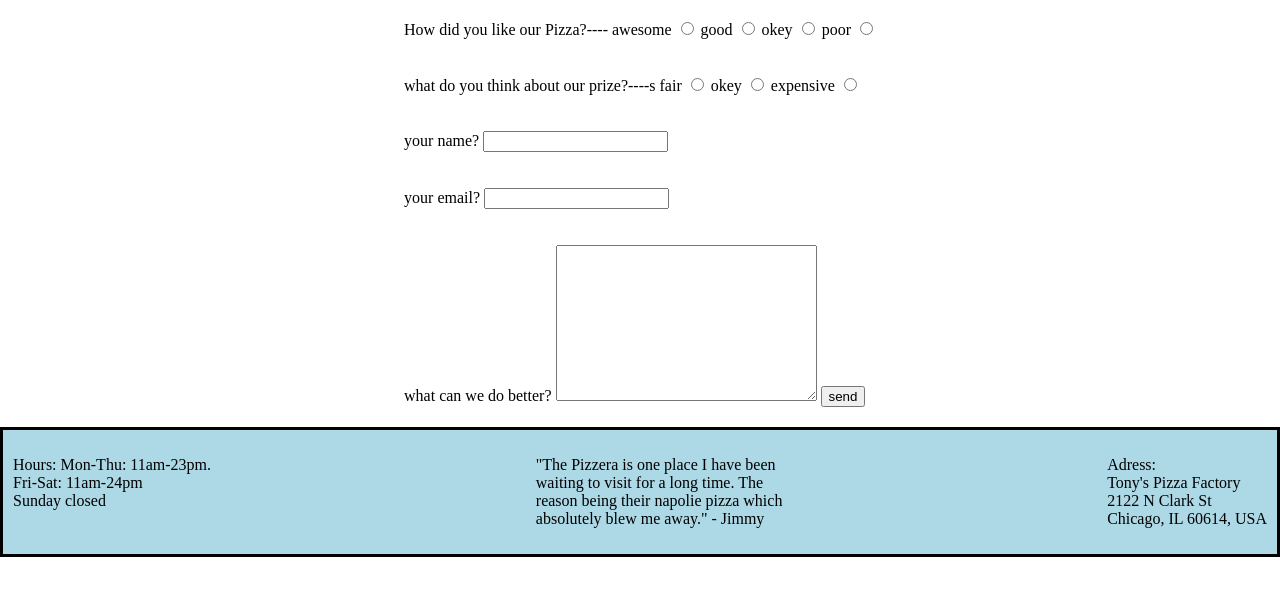
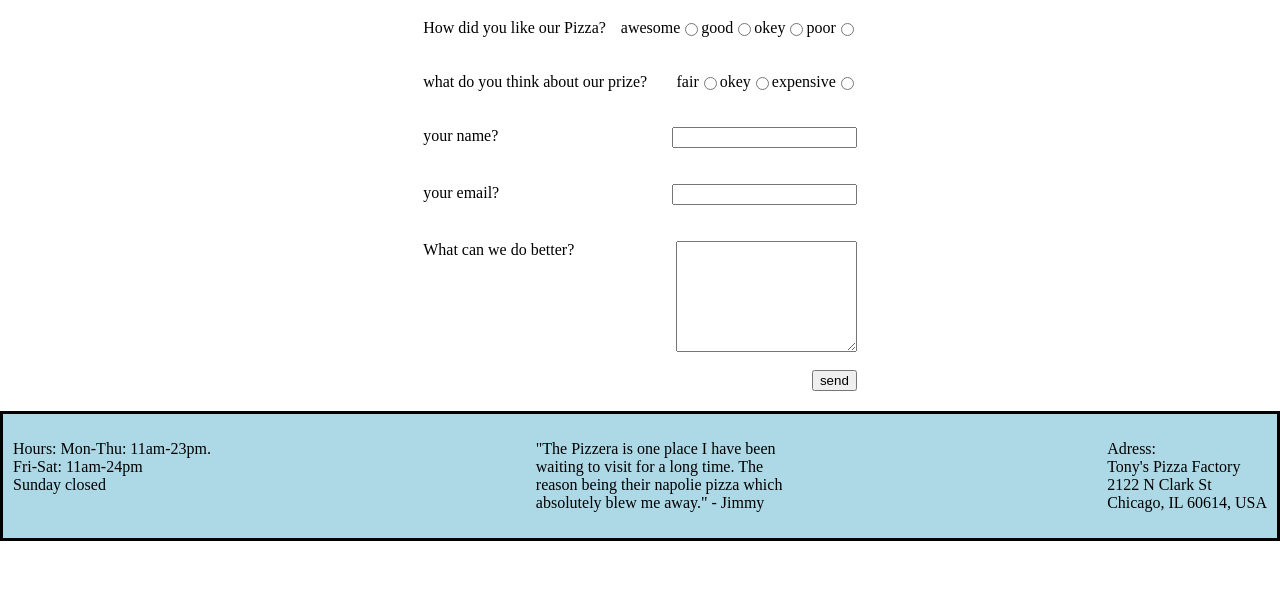
Before and after one commit to yanekreb/m293, a plain HTML site: page Pizza Website/feedback.html in a window 1280 px wide. Shown: the part 167-762 px from the top of the page. Drawn offline with Linux system fonts and the light colour scheme.

Commit message:
feedback, style1

```diff
--- a/Pizza Website/Style1.css
+++ b/Pizza Website/Style1.css
@@ -51,3 +51,20 @@ footer {
     display: flex;
     justify-content: space-between;
 }
+
+.rechtsbündig {
+    display: flex;
+    justify-content: center;
+    justify-content: flex-end;
+}
+
+.rechtsbündig1 {
+    display: flex;
+    justify-content: center;
+    justify-content: flex-end;
+    justify-content: space-between;
+}
+
+.margin {
+    margin-right: 15px;
+}
--- a/Pizza Website/feedback.html
+++ b/Pizza Website/feedback.html
@@ -24,31 +24,59 @@
 
         <div class="mittig">
             <form>
-                <label for="frage1">How did you like our Pizza?----</label>
+
+                <div class="warenkorb">
+                    <div class="margin">
+                        <label for="frage1">How did you like our Pizza?</label>
+                    </div>
+                    <div class="warenkorb">
                         <label for="a1">awesome </label>
-                <input type="radio" id="a1" name="a" value="awesome">
+                        <input type="radio" name="a" value="awesome">
                         <label for="a2">good</label>
-                <input type="radio" id="a2" name="a" value="good">
+                        <input type="radio" name="a" value="good">
                         <label for="a3">okey</label>
-                <input type="radio" id="a3" name="a" value="okey">
+                        <input type="radio" name="a" value="okey">
                         <label for="a4">poor</label>
-                <input type="radio" id="a4" name="a" value="poor"> <br> <br><br>
+                        <input type="radio" name="a" value="poor">
+                    </div>
+                </div>
+                <br><br>
 
-                <label for="frage2">what do you think about our prize?----s</label>
-                <label for="a12">fair </label>
-                <input type="radio" id="a12" name="a1" value="fair">
-                <label for="a13">okey </label>
-                <input type="radio" id="a13" name="a1" value="okey">
-                <label for="a14">expensive </label>
-                <input type="radio" id="a14" name="a1" value="expensive"><br><br><br>
+                <div class="warenkorb">
+                    <label for="frage2">what do you think about our prize?</label>
+                    <div class="warenkorb">
+                        <label for="a12">fair</label>
+                        <input type="radio" name="a1" value="fair">
+                        <label for="a13">okey</label>
+                        <input type="radio" name="a1" value="okey">
+                        <label for="a14">expensive</label>
+                        <input type="radio" name="a1" value="expensive">
+                    </div>
+                </div>
+                <br><br>
 
+                <div class="rechtsbündig1">
                     <label for="frage3">your name?</label>
-                <input type="text" id="frage3" name="frage3" value=""> <br> <br> <br>
+                    <input type="text" name="frage3" value="">
+                </div>
+                <br><br>
+
+                <div class="rechtsbündig1">
                     <label for="frage4">your email?</label>
-                <input type="email" id="frage4" name="frage4" value=""> <br><br><br>
-                <label for="frage5">what can we do better?</label>
-                <textarea name="frage5" id="frage5" cols="30" rows="10"></textarea>
+                    <input type="email" name="frage4" value="">
+                </div>
+                <br><br>
+
+                <div class="rechtsbündig1">
+                    <label for="frage5">What can we do better?</label>
+                    <textarea name="frage5" cols="20" rows="7"></textarea>
+                </div>
+
+                <br>
+
+                <div class="rechtsbündig">
                     <button>send</button>
+                </div>
             </form>
 
         </div>
```
Lines whose indentation alone changed are shown as unchanged.
